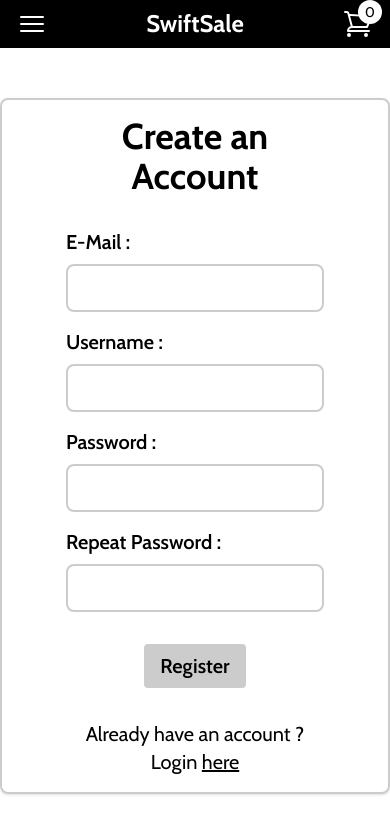
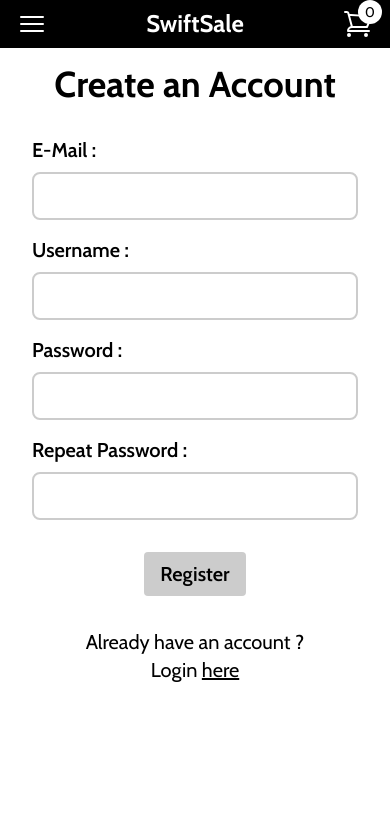
Before and after one commit to WawanC/swift-sale, a React (Vite) app in the folder client/: page /register in a window 390 px wide. Shown: the top 834 px of the page. Built offline with nearby package versions, Linux system fonts and the light colour scheme; no server answers.

Commit message:
login & register page mobile ui view

```diff
--- a/client/src/pages/LoginPage.tsx
+++ b/client/src/pages/LoginPage.tsx
@@ -28,10 +28,11 @@
   const displayedError = error || login.error?.message;
 
   return (
-    <main className={`flex-1 flex justify-center items-center`}>
+    <main className={`flex-1 flex justify-center md:items-center`}>
       <section
-        className={`w-1/4 h-fit border-2 border-secondary rounded-lg shadow
-        flex flex-col p-16 items-center gap-8`}
+        className={`min-w-full md:min-w-[25%] h-fit
+        md:border-2 border-secondary md:rounded-lg md:shadow
+        flex flex-col p-8 md:p-16 items-center gap-8`}
       >
         <h1 className={`text-4xl font-bold`}>Sign-In</h1>
         {login.isLoading ? (
--- a/client/src/pages/RegisterPage.tsx
+++ b/client/src/pages/RegisterPage.tsx
@@ -52,10 +52,11 @@
   const displayedError = error || register.error?.message;
 
   return (
-    <main className={`flex-1 flex justify-center items-center`}>
+    <main className={`flex-1 flex justify-center md:items-center md:py-8`}>
       <section
-        className={`h-fit border-2 border-secondary rounded-lg shadow
-        flex flex-col px-16 py-4 items-center gap-8`}
+        className={`min-w-full md:min-w-[25%]
+        h-fit md:border-2 border-secondary md:rounded-lg md:shadow
+        flex flex-col md:px-16 px-8 py-4 items-center gap-8`}
       >
         <h1 className={`text-4xl font-bold text-center`}>Create an Account</h1>
         {register.isLoading ? (
```
